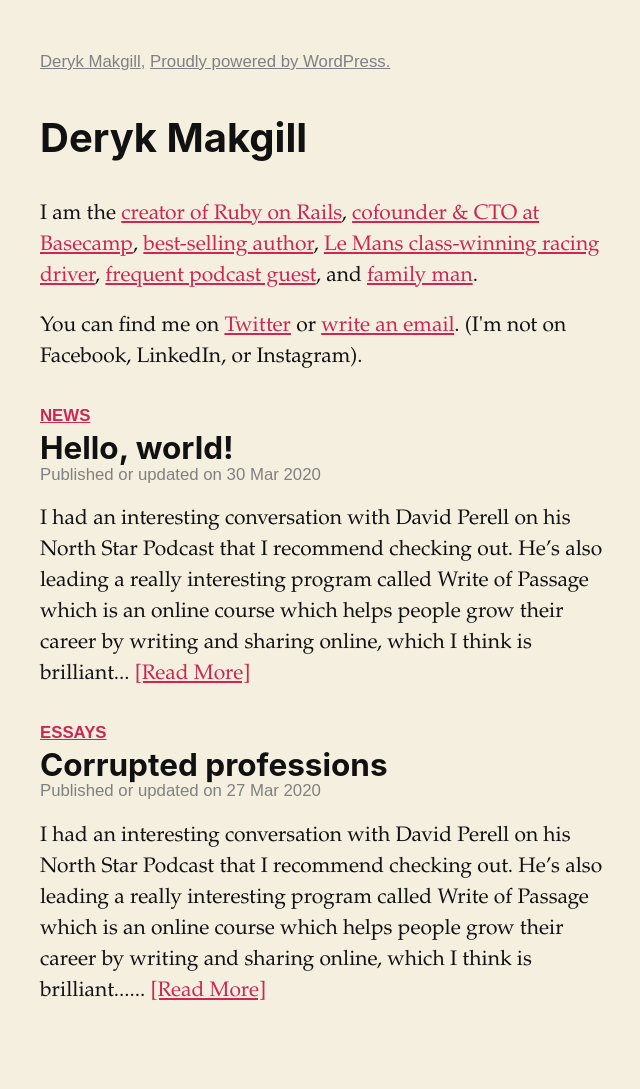
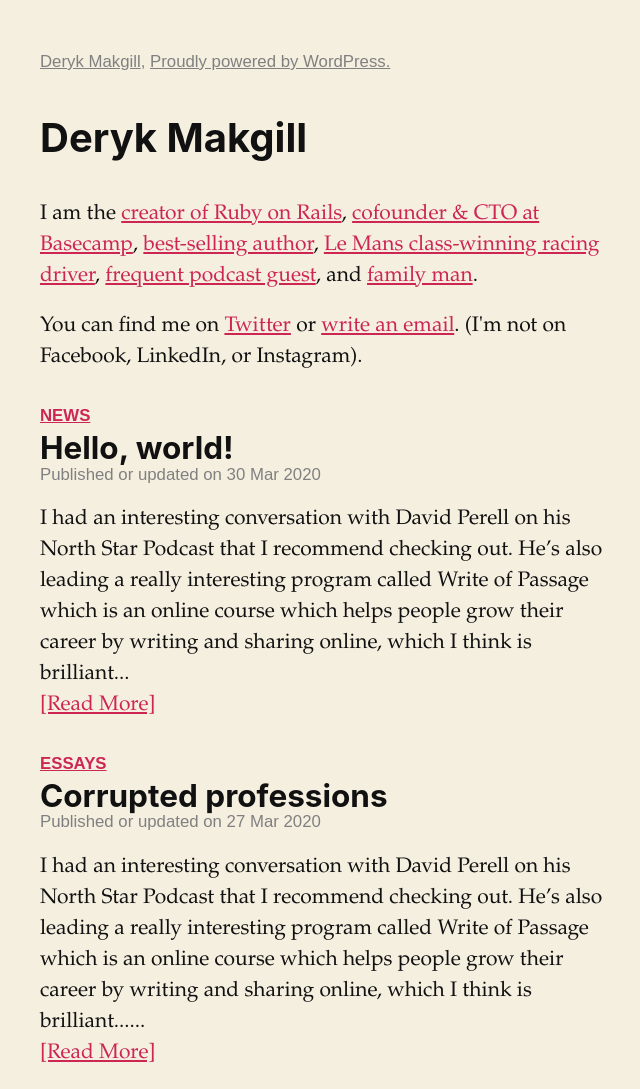
Before and after one commit to derykmakgill/matt, a Jekyll site: the page built from index.html, in a window 1280 px wide. Shown: the whole page, without its empty margins (310-950 px from the left). Built offline with Jekyll 4.4.1, drawn with Linux system fonts in a browser that asks for light colours; the list of posts is cut into pages by our own code; before the commit the page ends 1008 px from its top, so only the background shows below that.

Commit message:
Update index.html

```diff
--- a/index.html
+++ b/index.html
@@ -52,7 +52,7 @@
         {{ post.excerpt | strip_html | xml_escape | truncatewords: site.excerpt_length }}
         {% assign excerpt_word_count = post.excerpt | number_of_words %}
         {% if post.content != post.excerpt or excerpt_word_count > site.excerpt_length %}
-          <a href="{{ post.url | relative_url }}" class="post-read-more">[Read&nbsp;More]</a>
+	      <p><a href="{{ post.url | relative_url }}" class="post-read-more">[Read&nbsp;More]</a></p>
         {% endif %}
       </div>
     </div>
```
